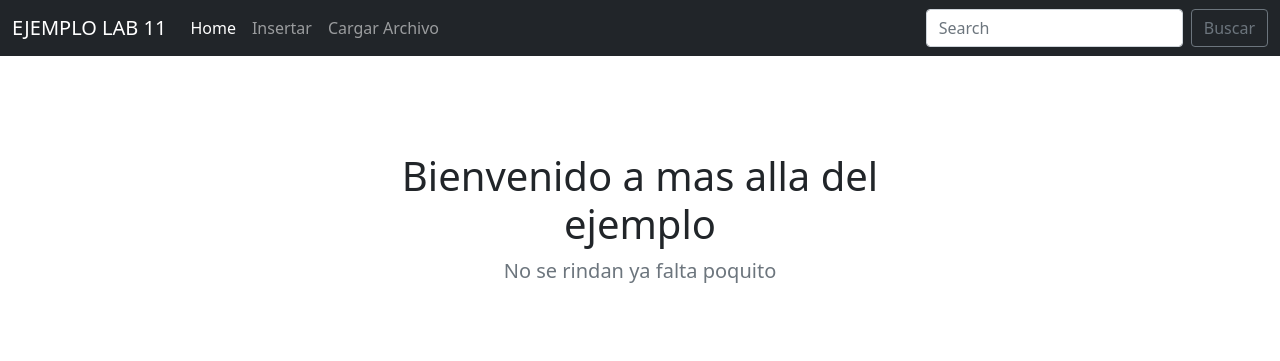
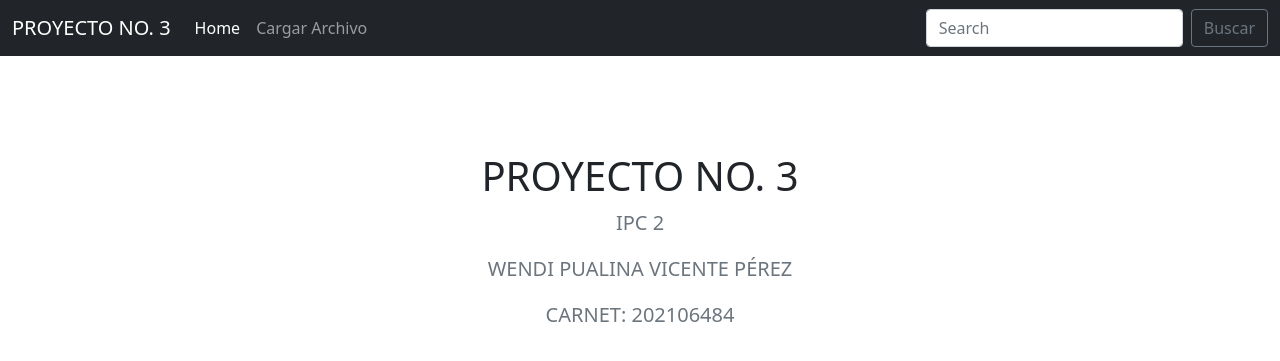
Before and after one commit to WendiVicente6/IPC2_Proyecto3_202106484, a Django app: page /home/ in a window 1280 px wide. Shown: the top 361 px of the page. Run offline with Django 4.2, Linux system fonts and the light colour scheme; data that the repository does not hold is empty.

Commit message:
Ultimos Cambios

```diff
--- a/Proyecto 3/frontend/front/templates/base.html
+++ b/Proyecto 3/frontend/front/templates/base.html
@@ -11,12 +11,12 @@
 
     <link rel="stylesheet" type="text/css" href="{% static 'style.css' %}">
 
-        <title> Ejemplo_Lab11 </title>
+        <title> PROYECTO NO. 3 </title>
 </head>
 <header>
   <nav class="navbar navbar-expand-lg navbar-dark bg-dark">
     <div class="container-fluid">
-      <a class="navbar-brand" >EJEMPLO LAB 11</a>
+      <a class="navbar-brand" >PROYECTO NO. 3 </a>
       <button class="navbar-toggler" type="button" data-bs-toggle="collapse" data-bs-target="#navbarSupportedContent" aria-controls="navbarSupportedContent" aria-expanded="false" aria-label="Toggle navigation">
         <span class="navbar-toggler-icon"></span>
       </button>
@@ -25,10 +25,7 @@
           <li class="nav-item">
             <a class="nav-link active" aria-current="page"  href="{% url 'front-home' %}" >Home</a>
           </li>
-          <li class="nav-item">
-          <!--BEGIN Nuevo codigo-->
-            <a class="nav-link" href="{% url 'add' %}">Insertar</a>
-          </li>
+
           <li class="nav-item">
             <a class="nav-link" href="{% url 'carga' %}">Cargar Archivo</a>
           </li>
--- a/Proyecto 3/frontend/front/templates/home.html
+++ b/Proyecto 3/frontend/front/templates/home.html
@@ -2,15 +2,17 @@
 {% block content %}
 <section class="jumbotron text-center">
     <div class="container">
-        <h1 class="jumbotron-heading">Bienvenido a mas alla del ejemplo</h1>
-        <p class="lead text-muted"> No se rindan ya falta poquito</p>
+        <h1 class="jumbotron-heading">PROYECTO NO. 3</h1>
+        <p class="lead text-muted"> IPC 2</p>
+        <p class="lead text-muted"> WENDI PUALINA VICENTE PÉREZ</p>
+        <p class="lead text-muted"> CARNET: 202106484</p>
     </div>
 </section>
 
 <div class="album py-5 bg-light">
     <div class="container">
       <div class="row">
-        {% for cancion in Clientes%}
+        {% for cancion in Clientes %}
         <div class="col-md-4">
           <div class="card mb-4 box-shadow" style="width: 23rem;">
             <!--<img class="card-img-top" style="width: 23rem; height: 23rem; " src="{{cancion.image}}" alt="{{cancion.name}}">-->
--- a/Proyecto 3/frontend/front/urls.py
+++ b/Proyecto 3/frontend/front/urls.py
@@ -3,7 +3,7 @@ from . import views
 
 urlpatterns = [
     path('', views.login, name='front-login'),
-    path('login/', views.signin, name='signin'),
+    #path('login/', views.signin, name='signin'),
     path('home/', views.home, name='front-home'),
     path('add/', views.add, name='add'),
     path('cargar/', views.cargaMasiva, name='carga'),
--- a/Proyecto 3/frontend/front/views.py
+++ b/Proyecto 3/frontend/front/views.py
@@ -60,10 +60,9 @@ def cargaMasiva(request):
         form = FileForm(request.POST, request.FILES)
         if form.is_valid():
             f = request.FILES['file']
-            xml_binary = f.read()
-            xml = xml_binary.decode('utf-8')
-            ctx['content'] = xml
-            response = requests.post(endpoint + 'contenido', data=xml_binary)
+            ctx['content'] = f
+            response = requests.post(endpoint + 'contenido',data=f)
+            print(response.ok)
             if response.ok:
                 ctx['response'] = 'Archivo XML cargado corrrectamente'
             else:
```
